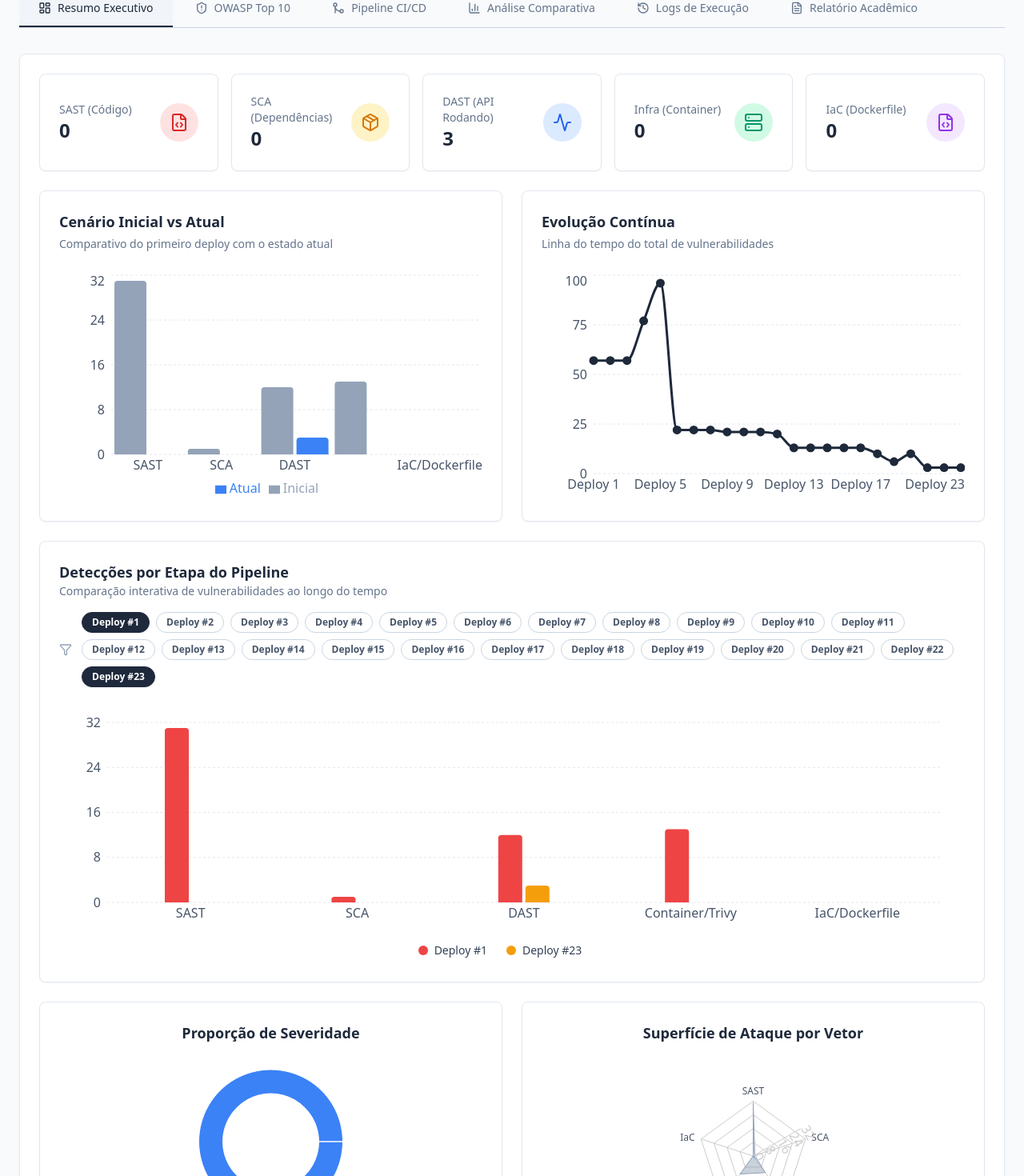
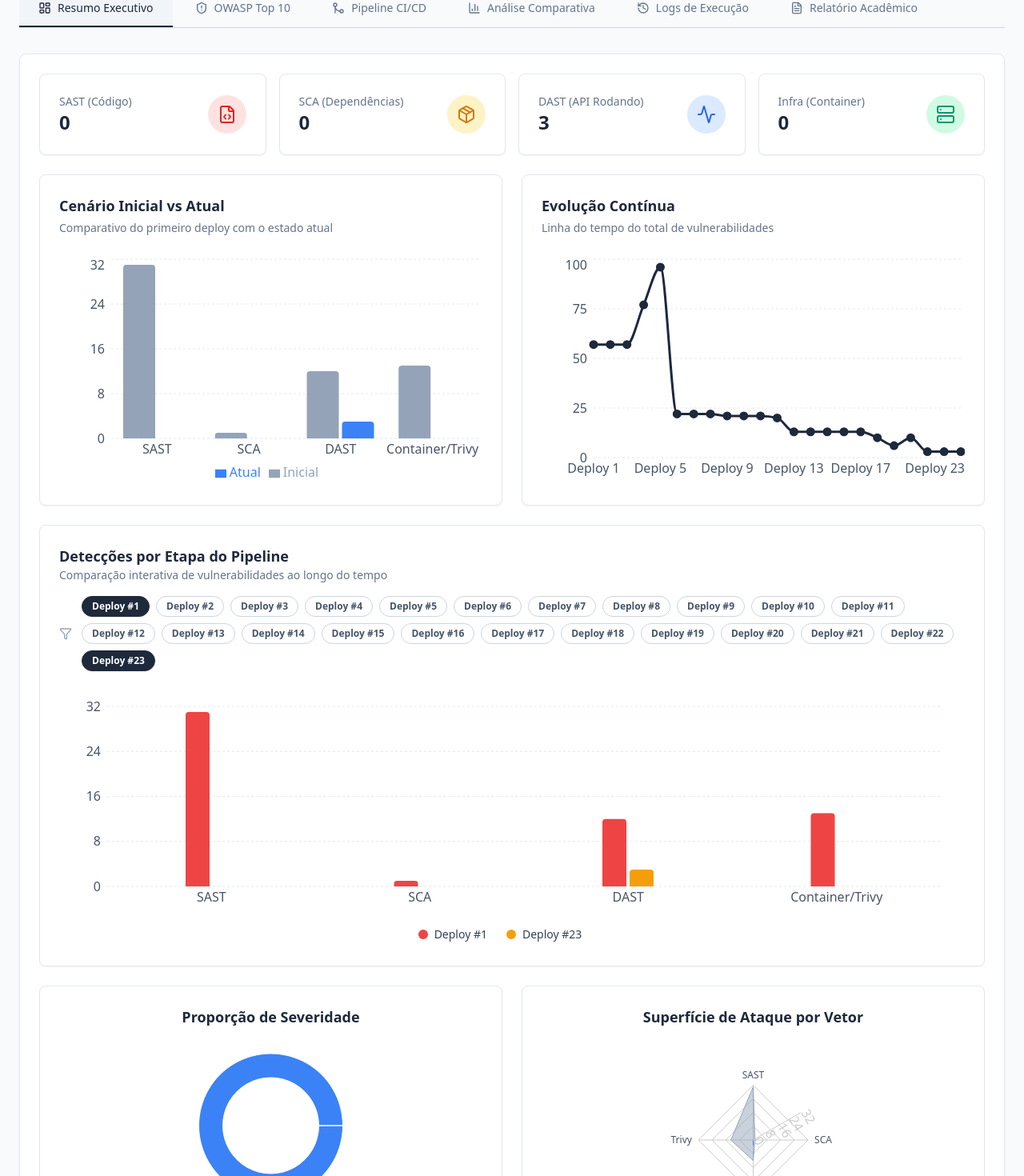
Before and after one commit to andersondev96/teste-devsecops, a React (Vite) app in the folder painel-devsecops/: page / in a window 1280 px wide. Shown: the part 140-1610 px from the top of the page at 80% size. Built offline with nearby package versions, Linux system fonts and the light colour scheme.

Commit message:
refactor: remove IaC references from security reports and UI components

```diff
--- a/painel-devsecops/src/components/ComparativoTab.tsx
+++ b/painel-devsecops/src/components/ComparativoTab.tsx
@@ -61,7 +61,7 @@ export function ComparativoTab({ chartData }: ComparativoProps) {
       <div className="grid grid-cols-1 md:grid-cols-2 gap-8 mt-8">
         {/* Gráfico de Barras: Antes vs Depois por Ferramenta */}
         <div className="bg-white p-4 border rounded-lg shadow-sm">
-          <h3 className="text-md font-semibold text-slate-700 mb-6 text-center">Impacto da Mitigação por Vetor (SAST/DAST/SCA/Container/IaC)</h3>
+          <h3 className="text-md font-semibold text-slate-700 mb-6 text-center">Impacto da Mitigação por Vetor (SAST/DAST/SCA/Container)</h3>
           <div className="h-72">
             <ResponsiveContainer width="100%" height="100%">
               <BarChart data={dadosComparativos} margin={{ top: 10, right: 10, left: -20, bottom: 0 }}>
--- a/painel-devsecops/src/components/DashboardTab.tsx
+++ b/painel-devsecops/src/components/DashboardTab.tsx
@@ -11,11 +11,10 @@ type HistoryEntry = {
   sca: number;
   dast: number;
   trivy: number;
-  iac?: number;
   total: number;
 };
 
-type SecurityCategory = 'sast' | 'sca' | 'dast' | 'trivy' | 'iac';
+type SecurityCategory = 'sast' | 'sca' | 'dast' | 'trivy';
 
 type ExperimentData = {
   total: number;
@@ -23,7 +22,6 @@ type ExperimentData = {
   sca: number;
   dast: number;
   trivy: number;
-  iac: number;
   critica: number;
   alta: number;
   media: number;
@@ -72,14 +70,12 @@ export function DashboardTab({ experimentData, chartData, historyData }: Dashboa
     sca: getChartValue('SCA', 'antes', experimentData.sca),
     dast: getChartValue('DAST', 'antes', experimentData.dast),
     trivy: getChartValue('Trivy', 'antes', experimentData.trivy),
-    iac: getChartValue('IaC', 'antes', experimentData.iac),
   };
   const currentData = {
     sast: getChartValue('SAST', 'depois', experimentData.sast),
     sca: getChartValue('SCA', 'depois', experimentData.sca),
     dast: getChartValue('DAST', 'depois', experimentData.dast),
     trivy: getChartValue('Trivy', 'depois', experimentData.trivy),
-    iac: getChartValue('IaC', 'depois', experimentData.iac),
   };
 
 
@@ -87,8 +83,7 @@ export function DashboardTab({ experimentData, chartData, historyData }: Dashboa
     { subject: 'SAST', Antes: initialData.sast, Atual: currentData.sast },
     { subject: 'SCA', Antes: initialData.sca, Atual: currentData.sca },
     { subject: 'DAST', Antes: initialData.dast, Atual: currentData.dast },
-    { subject: 'Trivy', Antes: initialData.trivy, Atual: currentData.trivy },
-    { subject: 'IaC', Antes: initialData.iac, Atual: currentData.iac }
+    { subject: 'Trivy', Antes: initialData.trivy, Atual: currentData.trivy }
   ];
 
   const severidadeData = experimentData.total === 0 ? [] : [
@@ -104,7 +99,6 @@ export function DashboardTab({ experimentData, chartData, historyData }: Dashboa
     { name: 'SCA', Inicial: initialData.sca, Atual: currentData.sca },
     { name: 'DAST', Inicial: initialData.dast, Atual: currentData.dast },
     { name: 'Container/Trivy', Inicial: initialData.trivy, Atual: currentData.trivy },
-    { name: 'IaC/Dockerfile', Inicial: initialData.iac, Atual: currentData.iac },
   ];
 
   const evolucaoData = historyData.map((d, index) => ({
@@ -115,7 +109,7 @@ export function DashboardTab({ experimentData, chartData, historyData }: Dashboa
   return (
     <div className="space-y-6 animate-in fade-in duration-500 pb-10">
 
-      <div className="grid grid-cols-1 md:grid-cols-2 lg:grid-cols-5 gap-4">
+      <div className="grid grid-cols-1 md:grid-cols-2 lg:grid-cols-4 gap-4">
         <div className="bg-white p-6 rounded-lg shadow-sm border border-slate-200 flex items-center justify-between">
           <div>
             <p className="text-sm font-medium text-slate-500">SAST (Código)</p>
@@ -143,13 +137,6 @@ export function DashboardTab({ experimentData, chartData, historyData }: Dashboa
             <h3 className="text-2xl font-bold text-slate-800">{experimentData.trivy}</h3>
           </div>
           <div className="p-3 bg-emerald-100 rounded-full"><Server className="w-6 h-6 text-emerald-600" /></div>
-        </div>
-        <div className="bg-white p-6 rounded-lg shadow-sm border border-slate-200 flex items-center justify-between">
-          <div>
-            <p className="text-sm font-medium text-slate-500">IaC (Dockerfile)</p>
-            <h3 className="text-2xl font-bold text-slate-800">{experimentData.iac}</h3>
-          </div>
-          <div className="p-3 bg-purple-100 rounded-full"><FileCode className="w-6 h-6 text-purple-600" /></div>
         </div>
       </div>
 
@@ -281,9 +268,9 @@ export function GraficoComparativoDinamico({ historyData }: GraficoComparativoDi
   };
 
   const dadosGrafico = useMemo(() => {
-    const categorias: SecurityCategory[] = ['sast', 'sca', 'dast', 'trivy', 'iac'];
+    const categorias: SecurityCategory[] = ['sast', 'sca', 'dast', 'trivy'];
     const nomesFiltro: Record<SecurityCategory, string> = {
-      sast: 'SAST', sca: 'SCA', dast: 'DAST', trivy: 'Container/Trivy', iac: 'IaC/Dockerfile'
+      sast: 'SAST', sca: 'SCA', dast: 'DAST', trivy: 'Container/Trivy'
     };
 
     return categorias.map((categoria) => {
--- a/painel-devsecops/src/components/HistoricoTab.tsx
+++ b/painel-devsecops/src/components/HistoricoTab.tsx
@@ -22,7 +22,7 @@ export function HistoricoTab() {
         Registo contínuo das análises de segurança. Este log garante a rastreabilidade das vulnerabilidades ao longo do ciclo de vida do desenvolvimento.
       </p>
       <p className="text-slate-500 text-xs">
-        O status do gate usa o resultado persistido pelo workflow: SAST/SCA e os gates HIGH/CRITICAL de Trivy/IaC. Alertas DAST permanecem nas métricas e não alteram este rótulo.
+        O status do gate usa o resultado persistido pelo workflow: SAST/SCA e o gate HIGH/CRITICAL de Trivy. Alertas DAST permanecem nas métricas e não alteram este rótulo.
       </p>
 
       {historicoOrdenado.length === 0 ? (
@@ -43,7 +43,7 @@ export function HistoricoTab() {
                   <th className="px-6 py-4 min-w-[320px]">Descrição do commit/deploy</th>
                   <th className="px-6 py-4 text-center" title="Static Application Security Testing">SAST (Código)</th>
                   <th className="px-6 py-4 text-center" title="Software Composition Analysis">SCA (Dependências)</th>
-                  <th className="px-6 py-4 text-center" title="Container Scan">IaC (Infra/Docker)</th>
+                  <th className="px-6 py-4 text-center" title="Container Scan">Trivy (Imagem)</th>
                   <th className="px-6 py-4 text-center" title="Dynamic Application Security Testing">DAST (API Ativa)</th>
                   <th className="px-6 py-4 text-center border-l border-slate-200">Total Detectado</th>
                   <th className="px-6 py-4 text-center">Status do Gate</th>
--- a/painel-devsecops/src/components/PipelineTab.tsx
+++ b/painel-devsecops/src/components/PipelineTab.tsx
@@ -6,7 +6,6 @@ import {
 import sastReport from '../data/sast_report.json';
 import scaReport from '../data/sca_report.json';
 import trivyReport from '../data/trivy_report.json';
-import trivyIacReport from '../data/trivy_iac_report.json';
 import zapReport from '../data/report_json.json';
 
 interface PipelineProps {
@@ -28,16 +27,12 @@ export function PipelineTab({ chartData }: PipelineProps) {
 
   const trivyGateFindings = trivyReport.Results?.flatMap((r: any) => r.Vulnerabilities || [])
     .filter((f: any) => isHighOrCritical(f.Severity)) || [];
-  const iacGateFindings = trivyIacReport.Results?.flatMap((r: any) => r.Misconfigurations || [])
-    .filter((f: any) => f.Status === 'FAIL' && isHighOrCritical(f.Severity)) || [];
   const gateFindings = [
     ...(sastReport.results || []),
     ...(scaReport.vulnerabilities || []),
     ...trivyGateFindings,
-    ...iacGateFindings,
   ];
-  const gateFindingCount = getIssuesCount('SAST') + getIssuesCount('SCA')
-    + trivyGateFindings.length + iacGateFindings.length;
+  const gateFindingCount = getIssuesCount('SAST') + getIssuesCount('SCA') + trivyGateFindings.length;
 
   const pipelineStages = [
     { id: 1, name: 'Commit & Secrets', tool: 'GitLeaks', icon: GitCommit, issues: 0, status: 'pass', desc: 'Análise de segredos expostos.', findings: [] },
@@ -45,9 +40,8 @@ export function PipelineTab({ chartData }: PipelineProps) {
     { id: 3, name: 'SCA (Composition)', tool: 'Safety', icon: ShieldAlert, issues: getIssuesCount('SCA'), status: getIssuesCount('SCA') > 0 ? 'fail' : 'pass', desc: 'Vulnerabilidades em bibliotecas externas.', findings: scaReport.vulnerabilities || [] },
     { id: 4, name: 'Build & Container', tool: 'Docker', icon: Box, issues: 0, status: 'pass', desc: 'Geração da imagem do container.', findings: [] },
     { id: 5, name: 'Image Scanning', tool: 'Trivy', icon: FileCode2, issues: getIssuesCount('Trivy'), status: getIssuesCount('Trivy') > 0 ? 'fail' : 'pass', desc: 'Escaneamento da imagem Docker.', findings: trivyReport.Results?.flatMap((r: any) => r.Vulnerabilities || []) || [] },
-    { id: 6, name: 'IaC (Dockerfile)', tool: 'Trivy Config', icon: FileCode2, issues: getIssuesCount('IaC'), status: getIssuesCount('IaC') > 0 ? 'fail' : 'pass', desc: 'Validação de configurações inseguras da infraestrutura como código.', findings: trivyIacReport.Results?.flatMap((r: any) => r.Misconfigurations || []).filter((f: any) => f.Status === 'FAIL') || [] },
-    { id: 7, name: 'DAST (Dynamic Analysis)', tool: 'ZAP', icon: PlaySquare, issues: getIssuesCount('DAST'), status: getIssuesCount('DAST') > 0 ? 'fail' : 'pass', desc: 'Testes de intrusão ativos na API.', findings: zapReport.site?.[0]?.alerts || [] },
-    { id: 8, name: 'Security Gate', tool: 'Policy Check', icon: ShieldCheck, issues: gateFindingCount, status: gateFindingCount > 0 ? 'blocked' : 'pass', desc: 'Gate final: SAST/SCA bloqueiam achados; Trivy/IaC bloqueiam HIGH/CRITICAL. DAST é informativo.', findings: gateFindings }
+    { id: 6, name: 'DAST (Dynamic Analysis)', tool: 'ZAP', icon: PlaySquare, issues: getIssuesCount('DAST'), status: getIssuesCount('DAST') > 0 ? 'fail' : 'pass', desc: 'Testes de intrusão ativos na API.', findings: zapReport.site?.[0]?.alerts || [] },
+    { id: 7, name: 'Security Gate', tool: 'Policy Check', icon: ShieldCheck, issues: gateFindingCount, status: gateFindingCount > 0 ? 'blocked' : 'pass', desc: 'Gate visual: SAST/SCA bloqueiam achados; Trivy bloqueia HIGH/CRITICAL. DAST é informativo.', findings: gateFindings }
   ];
 
   const getStatusStyles = (status: string) => {
--- a/painel-devsecops/src/hooks/useSecurityData.ts
+++ b/painel-devsecops/src/hooks/useSecurityData.ts
@@ -2,7 +2,6 @@ import { useMemo } from 'react';
 import sastReport from '../data/sast_report.json';
 import scaReport from '../data/sca_report.json';
 import trivyReport from '../data/trivy_report.json';
-import trivyIacReport from '../data/trivy_iac_report.json';
 import zapReport from '../data/report_json.json';
 import rawHistoryData from '../data/history.json';
 import owaspStatus from '../data/owasp_status.json';
@@ -26,7 +25,6 @@ const historyData = rawHistoryData as Array<{
   sca: number;
   dast: number;
   trivy: number;
-  iac?: number;
   total: number;
 }>;
 
@@ -36,12 +34,6 @@ const currentReportCounts = {
   dast: zapReport.site?.[0]?.alerts?.length || 0,
   trivy: trivyReport.Results?.reduce(
     (total: number, result: any) => total + (result.Vulnerabilities?.length || 0),
-    0,
-  ) || 0,
-  iac: trivyIacReport.Results?.reduce(
-    (total: number, result: any) => total + (
-      result.Misconfigurations?.filter((finding: any) => finding.Status === 'FAIL').length || 0
-    ),
     0,
   ) || 0,
 };
@@ -108,12 +100,6 @@ export function useSecurityData() {
       result.Vulnerabilities?.forEach((vuln: any) => {
         registerSeverity(vuln.Severity);
       });
-    });
-
-    // IaC/Docker
-    trivyIacReport.Results?.forEach((result: any) => {
-      result.Misconfigurations?.filter((finding: any) => finding.Status === 'FAIL')
-        .forEach((finding: any) => registerSeverity(finding.Severity));
     });
 
     // SCA
@@ -252,11 +238,6 @@ export function useSecurityData() {
       antes: baseline ? baseline.trivy : (trivyReport.Results?.reduce((acc: number, curr: any) => acc + (curr.Vulnerabilities?.length || 0), 0) || 0),
       depois: currentReportCounts.trivy,
     },
-    {
-      categoria: 'IaC',
-      antes: baseline ? (baseline.iac ?? 0) : currentReportCounts.iac,
-      depois: currentReportCounts.iac,
-    },
   ];
 
   return {
```
